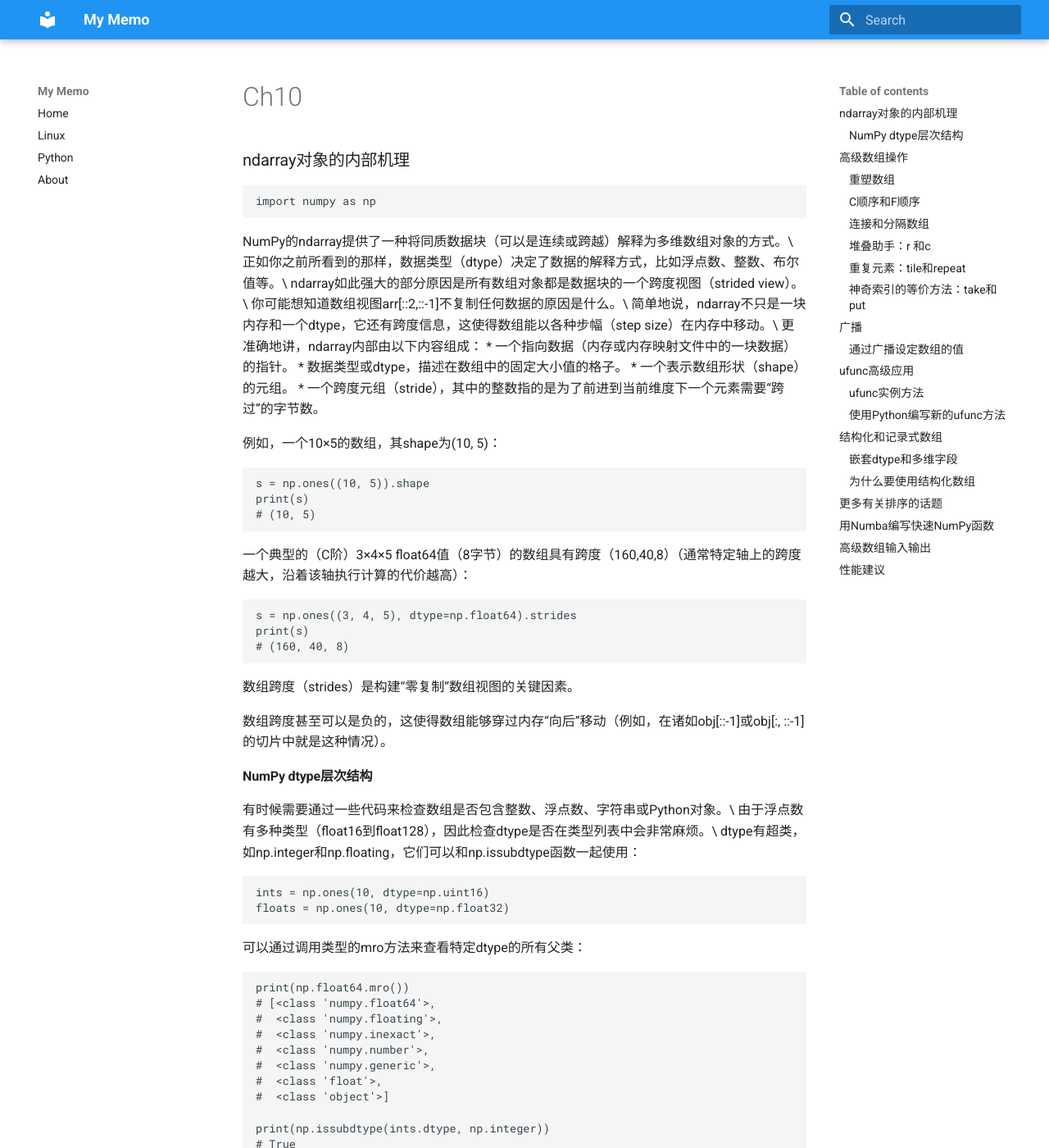
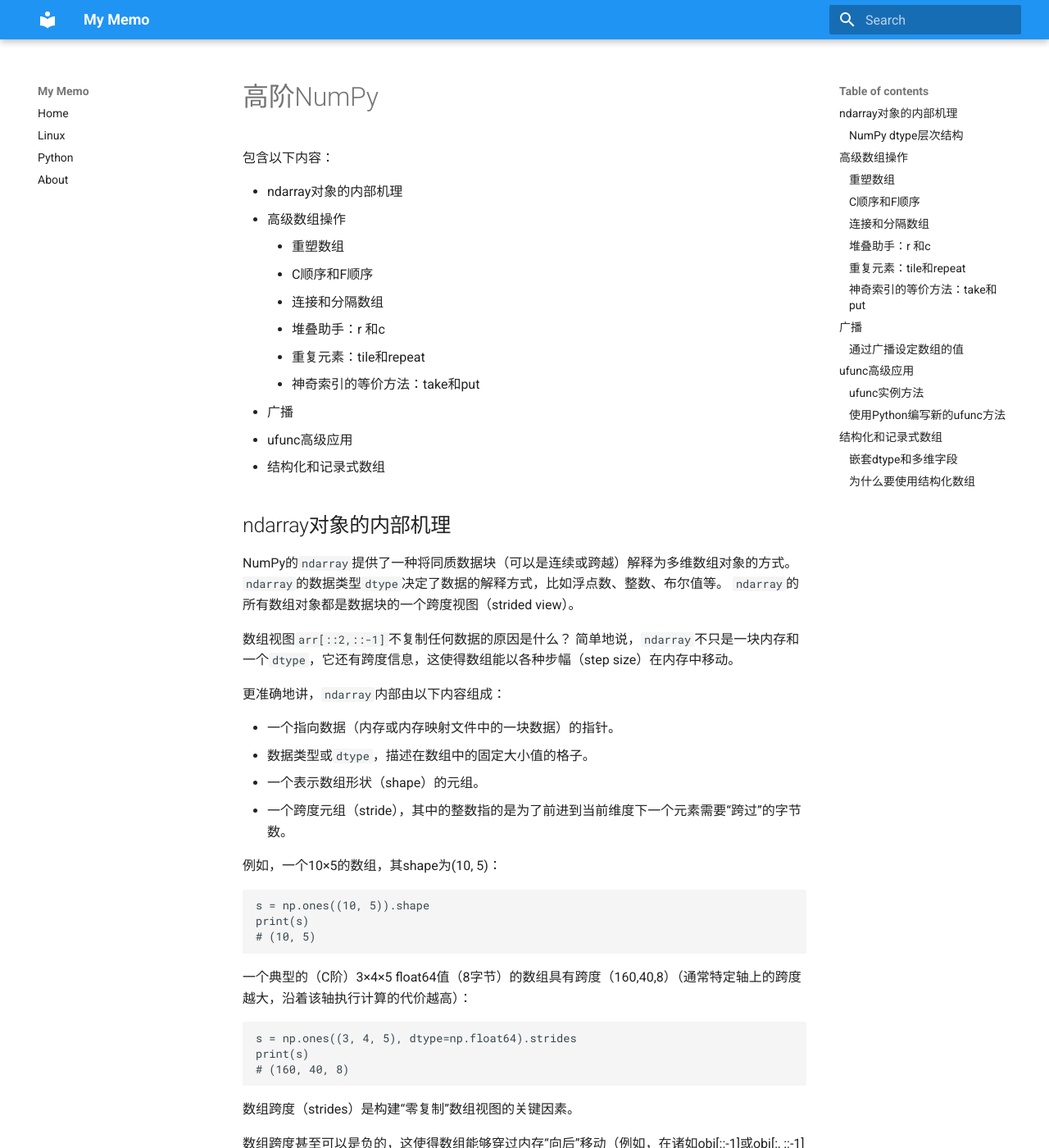
Before and after one commit to huyuhui001/mySite, an MkDocs documentation site: the page built from docs/python/DataAnalysis/ch10.md, in a window 1280 px wide and 1400 px high. Shown: the whole window at 82% size. Built offline with MkDocs 1.6.1 and Material for MkDocs 9.7.7, drawn with Linux system fonts in a browser that asks for light colours; some of the changed text lies outside the part shown.

Commit message:
Documentation

````diff
--- a/docs/python/DataAnalysis/ch10.md
+++ b/docs/python/DataAnalysis/ch10.md
@@ -1,15 +1,33 @@
-### ndarray对象的内部机理
-```
-import numpy as np
-```
-NumPy的ndarray提供了一种将同质数据块（可以是连续或跨越）解释为多维数组对象的方式。\
-正如你之前所看到的那样，数据类型（dtype）决定了数据的解释方式，比如浮点数、整数、布尔值等。\
-ndarray如此强大的部分原因是所有数组对象都是数据块的一个跨度视图（strided view）。\
-你可能想知道数组视图arr[::2,::-1]不复制任何数据的原因是什么。\
-简单地说，ndarray不只是一块内存和一个dtype，它还有跨度信息，这使得数组能以各种步幅（step size）在内存中移动。\
-更准确地讲，ndarray内部由以下内容组成：
+# 高阶NumPy
+
+包含以下内容：
+
+* ndarray对象的内部机理
+* 高级数组操作
+    * 重塑数组
+    * C顺序和F顺序
+    * 连接和分隔数组
+    * 堆叠助手：r 和c
+    * 重复元素：tile和repeat
+    * 神奇索引的等价方法：take和put
+* 广播
+* ufunc高级应用
+* 结构化和记录式数组
+
+
+## ndarray对象的内部机理
+
+NumPy的`ndarray`提供了一种将同质数据块（可以是连续或跨越）解释为多维数组对象的方式。
+`ndarray`的数据类型`dtype`决定了数据的解释方式，比如浮点数、整数、布尔值等。
+`ndarray`的所有数组对象都是数据块的一个跨度视图（strided view）。
+
+数组视图`arr[::2,::-1]`不复制任何数据的原因是什么？
+简单地说，`ndarray`不只是一块内存和一个`dtype`，它还有跨度信息，这使得数组能以各种步幅（step size）在内存中移动。
+
+更准确地讲，`ndarray`内部由以下内容组成：
+
 * 一个指向数据（内存或内存映射文件中的一块数据）的指针。
-* 数据类型或dtype，描述在数组中的固定大小值的格子。
+* 数据类型或`dtype`，描述在数组中的固定大小值的格子。
 * 一个表示数组形状（shape）的元组。
 * 一个跨度元组（stride），其中的整数指的是为了前进到当前维度下一个元素需要“跨过”的字节数。
 
@@ -62,7 +80,7 @@ print(np.issubdtype(floats.dtype, np.generic))
 
 
 
-### 高级数组操作
+## 高级数组操作
 ```
 import numpy as np
 ```
@@ -379,7 +397,7 @@ print(a)
 
 
 
-### 广播
+## 广播
 ```
 import numpy as np
 import pandas as pd
@@ -567,7 +585,7 @@ print(arr)
 
 
 
-### ufunc高级应用
+## ufunc高级应用
 ```
 import numpy as np
 ```
@@ -709,7 +727,7 @@ print(result)
 
 
 
-### 结构化和记录式数组
+## 结构化和记录式数组
 ```
 import numpy as np
 ```
@@ -777,32 +795,3 @@ print(arr['x'])
 由于数组中的每个元素都在内存中表示为固定数量的字节，因此结构化数组提供了读/写磁盘（包括内存映射）数据，以及在网络上传输数据和其他此类用途的非常快速有效的方法。\
 作为结构化数组的另一种常见用途，将数据文件编写为固定长度的记录字节流是将C和C ++代码中的数据序列化的常用方法，这在业界传统系统中很常见。\
 只要知道文件的格式（每个记录的大小以及每个元素的顺序、字节大小和数据类型），就可以用np.fromfile将数据读入内存。
-
-
-
-
-
-
-
-
-
-
-
-
-
-
-
-
-
-
-
-
-
-
-
-
-
-### 更多有关排序的话题
-### 用Numba编写快速NumPy函数
-### 高级数组输入输出
-### 性能建议
````
Also changed, not shown: docs/python/DataAnalysis/ch01.md (+6 -3 lines), docs/python/DataAnalysis/python_data_analysis_index.md (+1 -1 lines), docs/python/DataAnalysis/Assets/python_da_ch02_02.png.
